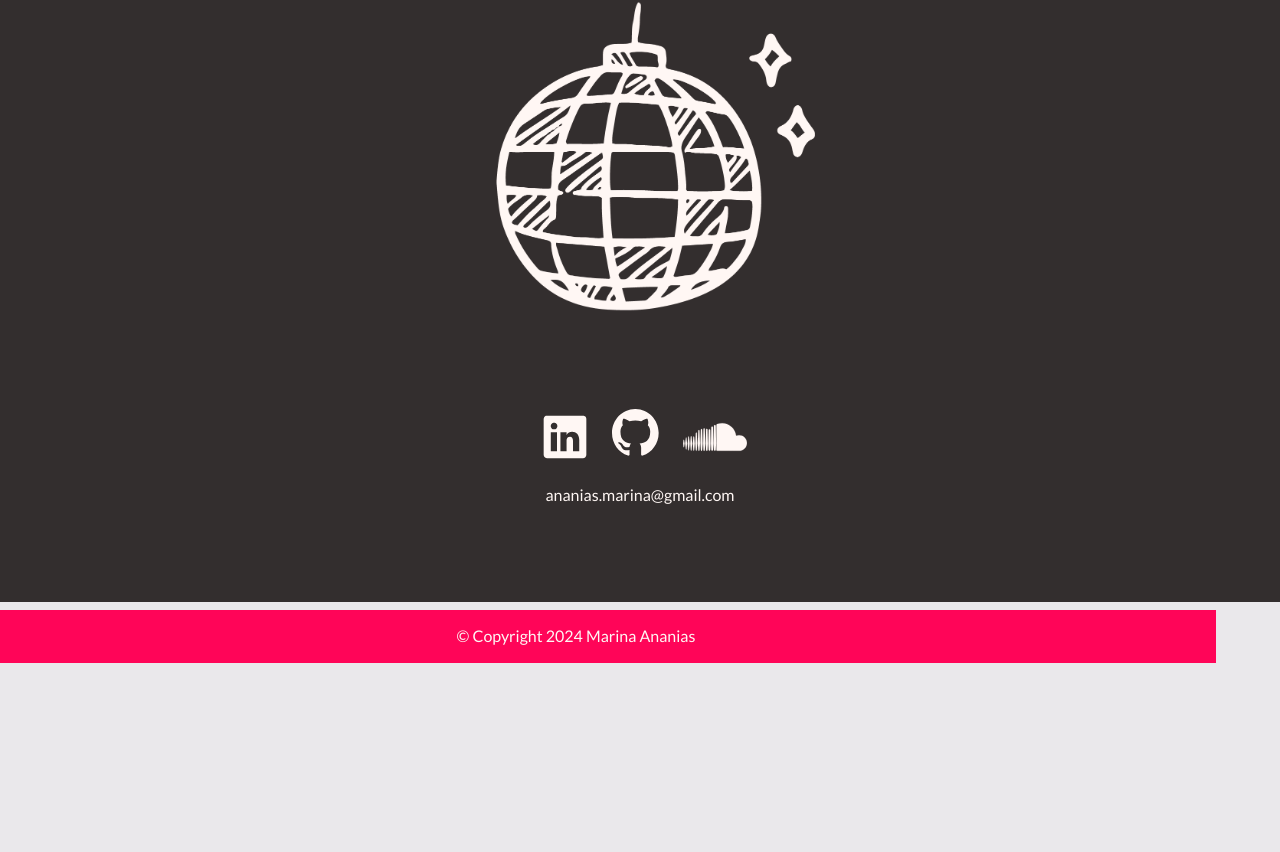
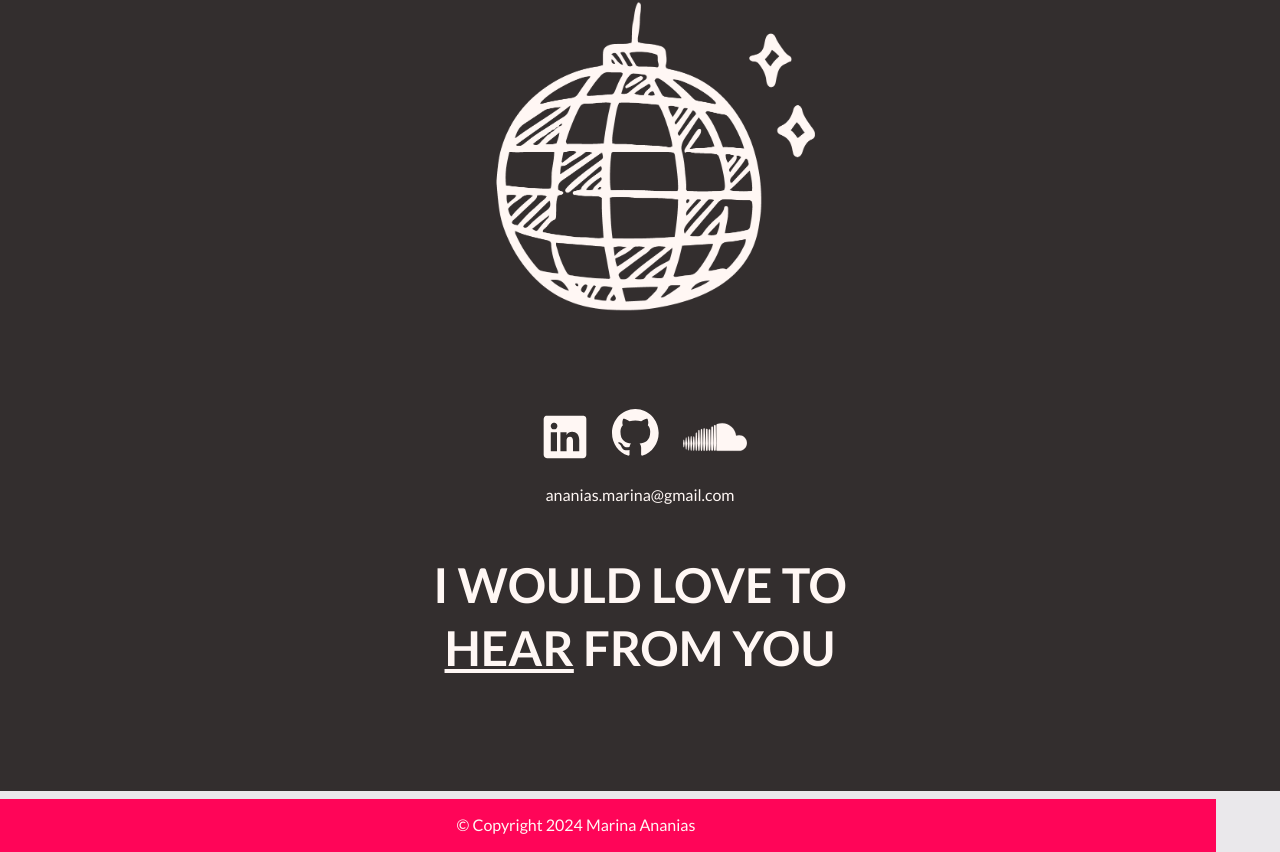
Before and after one commit to marinananias/Personal-Website, a Next.js app: page / in a window 1280 px wide. Shown: the part 5284-6136 px from the top of the page. Before the commit the page ends 5947 px from the top, so only its background shows below. Built offline with nearby package versions, Linux system fonts and the light colour scheme.

Commit message:
Added and formatted bottom text in the contact section

```diff
--- a/components/Contact.tsx
+++ b/components/Contact.tsx
@@ -45,6 +45,12 @@ export default function Contact() {
           <p>ananias.marina@gmail.com</p>
         </a>
       </div>
+      <div className={styles.txtBox}>
+        <p className={styles.txt}>I WOULD LOVE TO</p>
+        <p className={styles.txt}>
+          <u>HEAR</u> FROM YOU
+        </p>
+      </div>
     </section>
   );
 }
--- a/styles/contact.module.css
+++ b/styles/contact.module.css
@@ -64,3 +64,18 @@
 .socIcons *:hover {
   transform: scale(-1.1);
 }
+
+.txtBox {
+  display: flex;
+  flex-direction: column;
+  align-items: center;
+  justify-content: center;
+  margin: 2rem 0;
+}
+
+.txt {
+  color: #fff7f4;
+  font-size: 3rem;
+  margin: 0;
+  font-weight: 550;
+}
```
